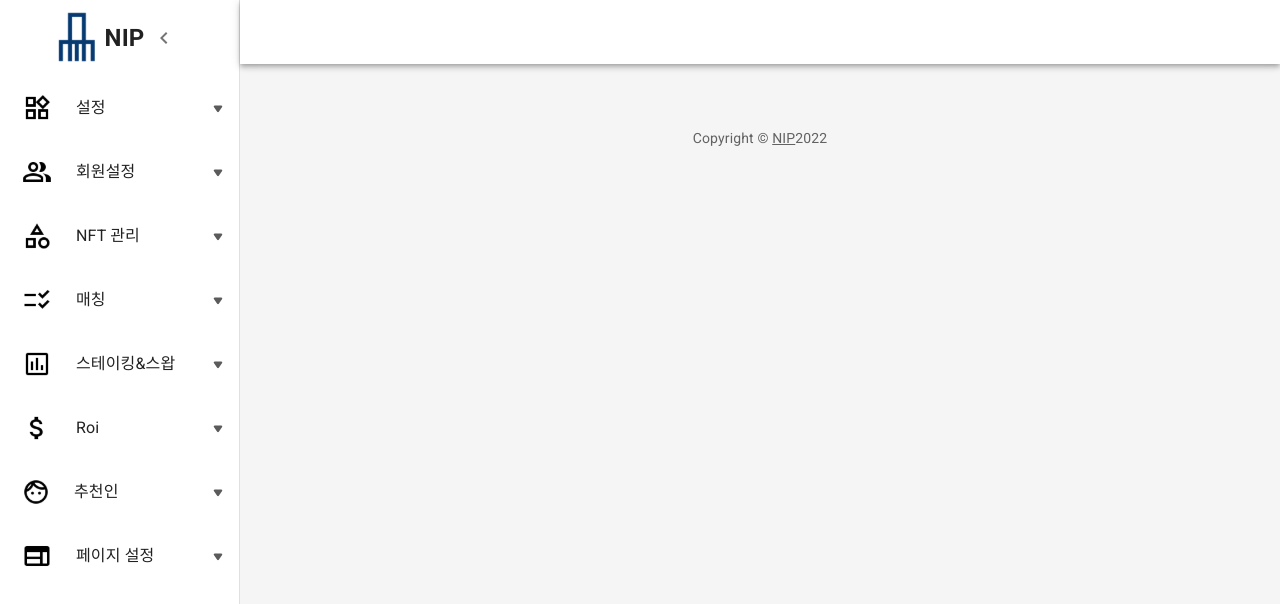
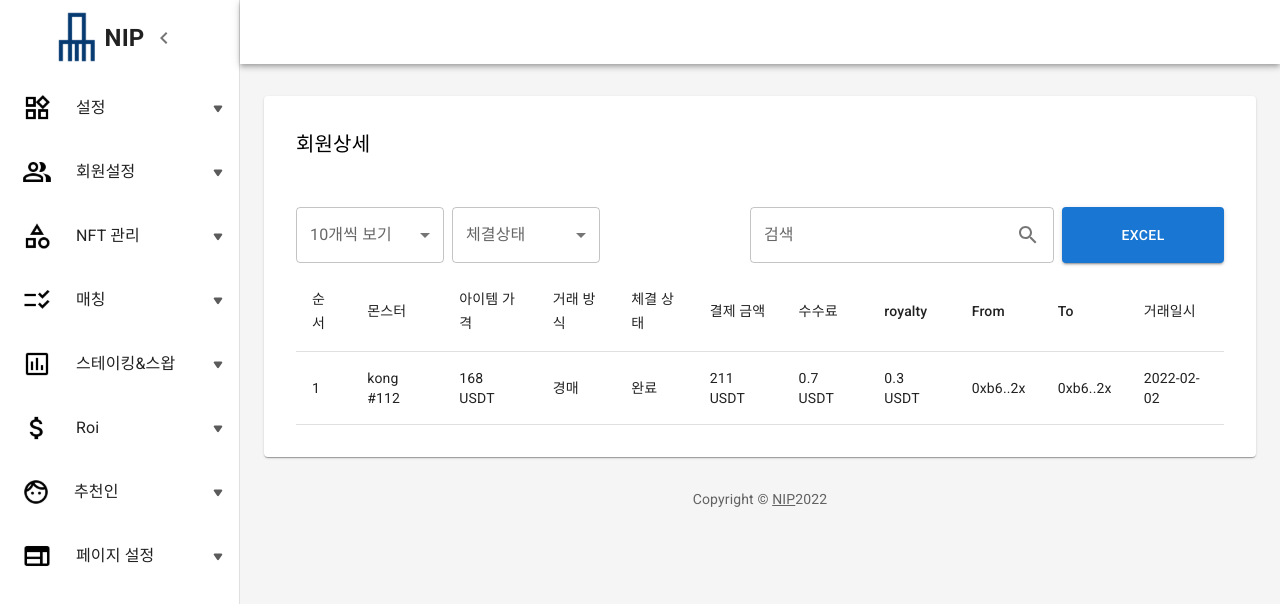
Before and after one commit to chainlabs21/nip-admin-20220128, a React (Create React App) app: page /user-transaction in a window 1280 px wide. Shown: the top 604 px of the page. Built offline with nearby package versions, Linux system fonts and the light colour scheme.

Commit message:
update user management

```diff
--- a/src/Routers.tsx
+++ b/src/Routers.tsx
@@ -16,6 +16,8 @@
 import SiteManagement from './page/site-management/SiteManagement'
 import AdminAccountManaging from './page/admin-account-managing/AdminAccountManaging'
 import AdminAccountAuthority from './page/admin-account-authority/AdminAccountAuthority'
+import UserManaging from './page/user-managing/UserManaging'
+import UserTranSaction from './page/user-transaction/UserTransaction'
 
 const Routers = () => {
   return (
@@ -32,12 +34,10 @@
         element={<AdminAccountAuthority />}
       />
 
+      <Route path="/user-managing" element={<UserManaging />} />
 
+      <Route path="/user-transaction" element={<UserTranSaction />} />
 
-        <Route
-            path="/user-managing"
-            element={<AdminAccountAuthority />}
-        />
       <Route path="/" element={<Main />} />
       <Route path="/owners" element={<Owners />} />
       <Route path="/privilege" element={<Privilege />} />
--- a/src/components/date-range/DateRangePicker.tsx
+++ b/src/components/date-range/DateRangePicker.tsx
@@ -11,8 +11,8 @@
   return (
     <LocalizationProvider dateAdapter={AdapterDateFns}>
       <DateRangePicker
-        startText="체크인"
-        endText="체크아웃"
+        startText="2022/02/02"
+        endText="2022/02/03"
         value={value}
         onChange={(newValue) => {
           setValue(newValue)
@@ -20,7 +20,7 @@
         renderInput={(startProps, endProps) => (
           <React.Fragment>
             <TextField {...startProps} />
-            <Box sx={{ mx: 2 }}> 부터 </Box>
+            <Box sx={{ mx: 2 }}>-</Box>
             <TextField {...endProps} />
           </React.Fragment>
         )}
--- a/src/components/drawer-items/items/drawer-fields.ts
+++ b/src/components/drawer-items/items/drawer-fields.ts
@@ -25,7 +25,7 @@
     arrow: down_arrow_icon,
     child: [
       { title: '회원관리', params: 'user-managing' },
-      { title: '회원상세', params: 'user-details' },
+      { title: '회원상세', params: 'user-transaction' },
     ],
   },
   {
--- a/src/components/input/search/Searches.tsx
+++ b/src/components/input/search/Searches.tsx
@@ -7,7 +7,7 @@
     <TextField
       label="검색"
       id="outlined-start-adornment"
-      sx={{ m: 1, width: '100%' }}
+      sx={{ m: 1, width: '50%' }}
       InputProps={{
         endAdornment: (
           <InputAdornment position="end">
--- a/src/page/admin-account-managing/AdminAccountManaging.tsx
+++ b/src/page/admin-account-managing/AdminAccountManaging.tsx
@@ -162,7 +162,7 @@
                 display: 'flex',
                 alignItems: 'center',
                 justifyContent: 'flex-end',
-                width: '100%',
+                width: '700px',
               }}
             >
               <SelectViewer title="Email" menu={emailViewers} />
--- /dev/null
+++ b/src/page/user-managing/UserManaging.tsx
@@ -0,0 +1,126 @@
+import React from 'react'
+import SelectViewer from '../../components/select-viewer/SelectViewer'
+import Searches from '../../components/input/search/Searches'
+import ContainedButton from '../../components/input/button/ContainedButton'
+import TableDefault from '../../components/table/TableDefault'
+import Papers from '../../components/paper/Papers'
+import BasicDateRangePicker from '../../components/date-range/DateRangePicker'
+
+const tableSet = [
+  {
+    field: '순서',
+  },
+  {
+    field: '계정',
+  },
+  {
+    field: '지갑주소',
+  },
+  {
+    field: '몬스터 보유',
+  },
+  {
+    field: 'Stake',
+  },
+  {
+    field: 'USDT 보유',
+  },
+  {
+    field: 'NIP 보유',
+  },
+  {
+    field: '회원상태',
+  },
+  {
+    field: '가입일',
+  },
+]
+
+const testField = [
+  {
+    field: '1',
+  },
+  {
+    field: 'seofij@gmail.com',
+  },
+  {
+    field: '0xb6.2ef0',
+  },
+  {
+    field: 'Success',
+  },
+  {
+    field: '100 USDT',
+  },
+  {
+    field: '1548 USDT',
+  },
+  {
+    field: '122 NIP',
+  },
+  {
+    field: '일반',
+  },
+  {
+    field: '2022-01-29',
+  },
+]
+
+const UserManaging = () => {
+  return (
+    <>
+      <Papers title="회원관리">
+        <section
+          style={{
+            padding: '1rem',
+          }}
+        >
+          <div
+            style={{
+              display: 'flex',
+              alignItems: 'center',
+              justifyContent: 'space-between',
+            }}
+          >
+            <article
+              style={{
+                width: '150px',
+              }}
+            >
+              <SelectViewer
+                title="10개씩 보기"
+                menu={[
+                  {
+                    value: 10,
+                    label: '10개씩 보기',
+                  },
+                  { value: 20, label: '20개씩 보기' },
+                ]}
+              />
+            </article>
+
+            <article
+              style={{
+                marginLeft: '1rem',
+                display: 'flex',
+                alignItems: 'center',
+                justifyContent: 'flex-end',
+                width: '700px',
+              }}
+            >
+              <BasicDateRangePicker />
+              <Searches />
+              <ContainedButton subject="EXCEL" />
+            </article>
+          </div>
+
+          <div>
+            <TableDefault columns={tableSet} testFields={testField} />
+          </div>
+        </section>
+      </Papers>
+    </>
+  )
+}
+
+export default UserManaging
--- /dev/null
+++ b/src/page/user-transaction/UserTransaction.tsx
@@ -0,0 +1,151 @@
+import React from 'react'
+import SelectViewer from '../../components/select-viewer/SelectViewer'
+import Searches from '../../components/input/search/Searches'
+import ContainedButton from '../../components/input/button/ContainedButton'
+import TableDefault from '../../components/table/TableDefault'
+import Papers from '../../components/paper/Papers'
+import BasicDateRangePicker from '../../components/date-range/DateRangePicker'
+
+const tableSet = [
+  {
+    field: '순서',
+  },
+  {
+    field: '몬스터',
+  },
+  {
+    field: '아이템 가격',
+  },
+  {
+    field: '거래 방식',
+  },
+  {
+    field: '체결 상태',
+  },
+  {
+    field: '결제 금액',
+  },
+  {
+    field: '수수료',
+  },
+  {
+    field: 'royalty',
+  },
+  {
+    field: 'From',
+  },
+  {
+    field: 'To',
+  },
+  {
+    field: '거래일시',
+  },
+]
+
+const testField = [
+  {
+    field: '1',
+  },
+  {
+    field: 'kong #112',
+  },
+  {
+    field: '168 USDT',
+  },
+  {
+    field: '경매',
+  },
+  {
+    field: '완료',
+  },
+  {
+    field: '211 USDT',
+  },
+  {
+    field: '0.7 USDT',
+  },
+  {
+    field: '0.3 USDT',
+  },
+  {
+    field: '0xb6..2x',
+  },
+  {
+    field: '0xb6..2x',
+  },
+  {
+    field: '2022-02-02',
+  },
+]
+
+const UserTranSaction = () => {
+  return (
+    <>
+      <Papers title="회원상세">
+        <section
+          style={{
+            padding: '1rem',
+          }}
+        >
+          <section
+            style={{
+              display: 'flex',
+              alignItems: 'center',
+              justifyContent: 'space-between',
+            }}
+          >
+            <div
+              style={{
+                display: 'flex',
+                width: '350px',
+              }}
+            >
+              <article style={{ width: '100%' }}>
+                <SelectViewer
+                  title="10개씩 보기"
+                  menu={[
+                    {
+                      value: 10,
+                      label: '10개씩 보기',
+                    },
+                    { value: 20, label: '20개씩 보기' },
+                  ]}
+                />
+              </article>
+
+              <article style={{ width: '100%', marginLeft: '8px' }}>
+                <SelectViewer
+                  title="체결상태"
+                  menu={[
+                    { value: 1, label: '완료' },
+                    { value: 2, label: '대기' },
+                  ]}
+                />
+              </article>
+            </div>
+
+            <article
+              style={{
+                marginLeft: '1rem',
+                display: 'flex',
+                alignItems: 'center',
+                justifyContent: 'flex-end',
+                width: '700px',
+              }}
+            >
+              <BasicDateRangePicker />
+              <Searches />
+              <ContainedButton subject="EXCEL" />
+            </article>
+          </section>
+
+          <div>
+            <TableDefault columns={tableSet} testFields={testField} />
+          </div>
+        </section>
+      </Papers>
+    </>
+  )
+}
+
+export default UserTranSaction
```
